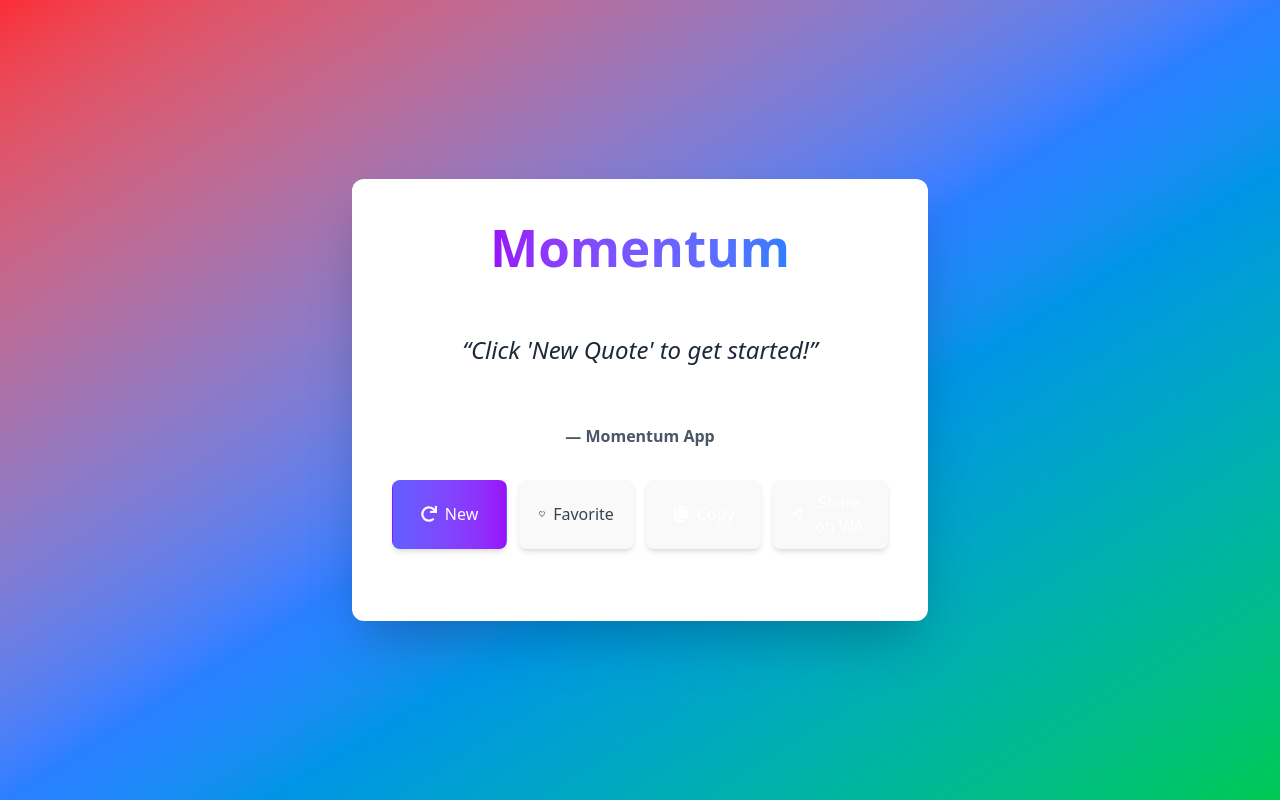
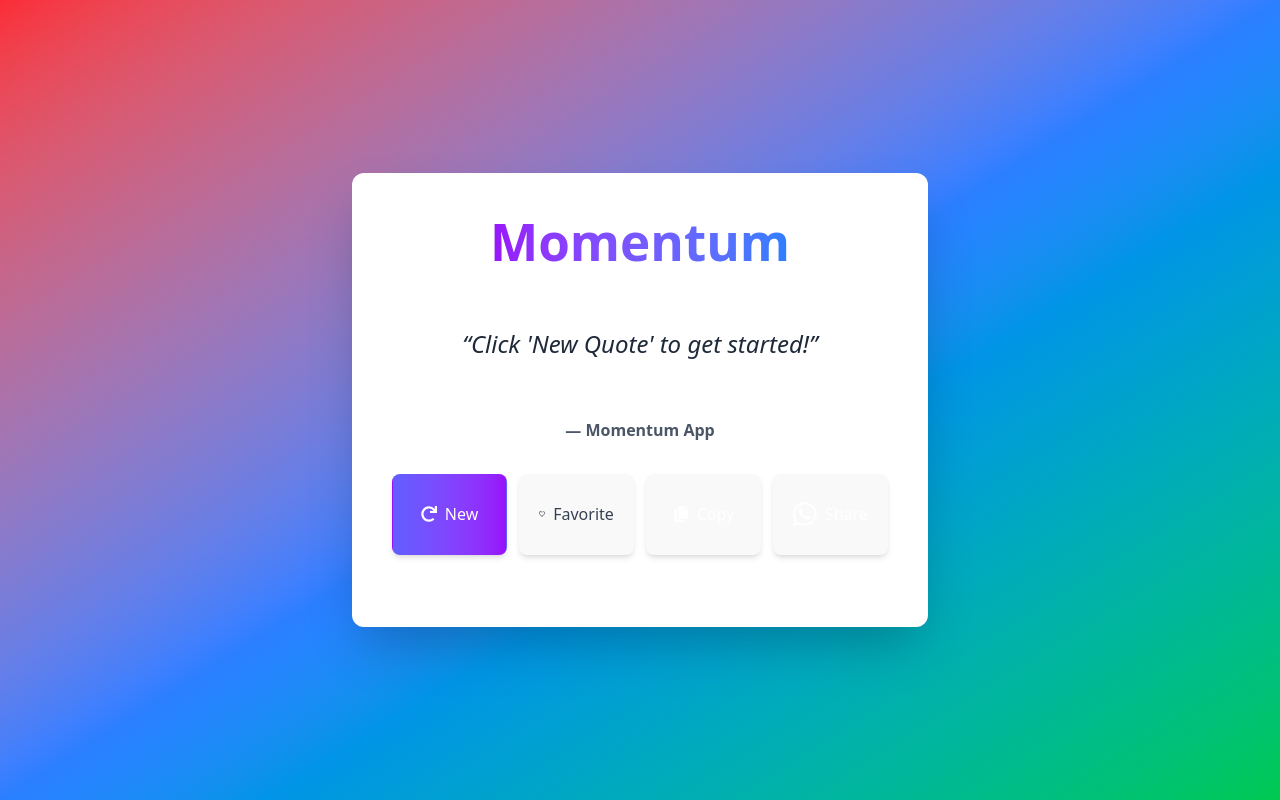
Before and after one commit to Skibelem/Motivator-, a React (Vite) app: page / in a window 1280 px wide. Built offline with nearby package versions, Linux system fonts and the light colour scheme; a web font is replaced by a local one.

Commit message:
Added the whatsapp button to the app

```diff
--- a/src/Motivation.jsx
+++ b/src/Motivation.jsx
@@ -1,6 +1,6 @@
 import { useState, useEffect, useCallback } from "react";
 import { motion } from "framer-motion";
-import { FaHeart, FaShareAlt, FaCopy, FaRedo, FaTrashAlt, FaRegHeart } from 'react-icons/fa';
+import { FaHeart, FaShareAlt, FaCopy, FaRedo, FaTrashAlt, FaRegHeart, FaWhatsapp } from 'react-icons/fa';
 
 // --- Momentum Motivator App Component ---
 function Momentum() {
@@ -181,11 +181,12 @@ const generateQuote = async () => {
           </button>
 
           <button
-            onClick={shareOnWhatsApp}
-            className="flex items-center justify-center p-3 bg-green-500 text-white rounded-lg shadow-md hover:shadow-lg transition-all duration-300 transform hover:scale-105 active:scale-95 text-sm sm:text-base font-medium"
-          >
-            <FaShareAlt className="mr-2" /> Share on WA
-          </button>
+  onClick={shareOnWhatsApp}
+  className="flex items-center justify-center p-3 bg-green-500 text-white text-sm rounded-lg shadow-md hover:shadow-lg transition-all duration-300 transform hover:scale-105 active:scale-95 text-sm sm:text-base font-medium"
+>
+  {/* Changed from FaShareAlt to FaWhatsapp */}
+  <FaWhatsapp className="mr-2 text-6xl" /> Share
+</button>
         </div>
 
         {/* Favorites List */}
```
